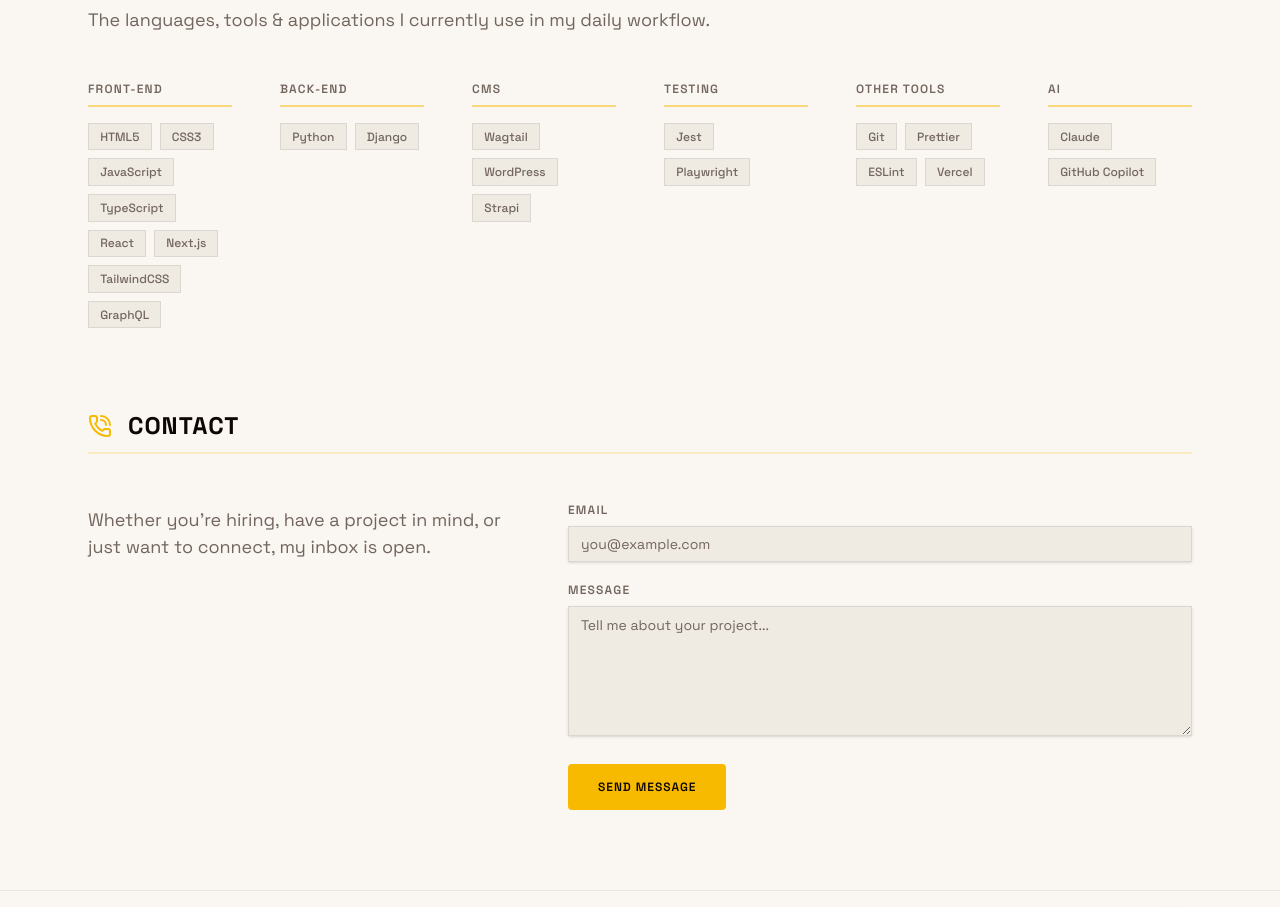
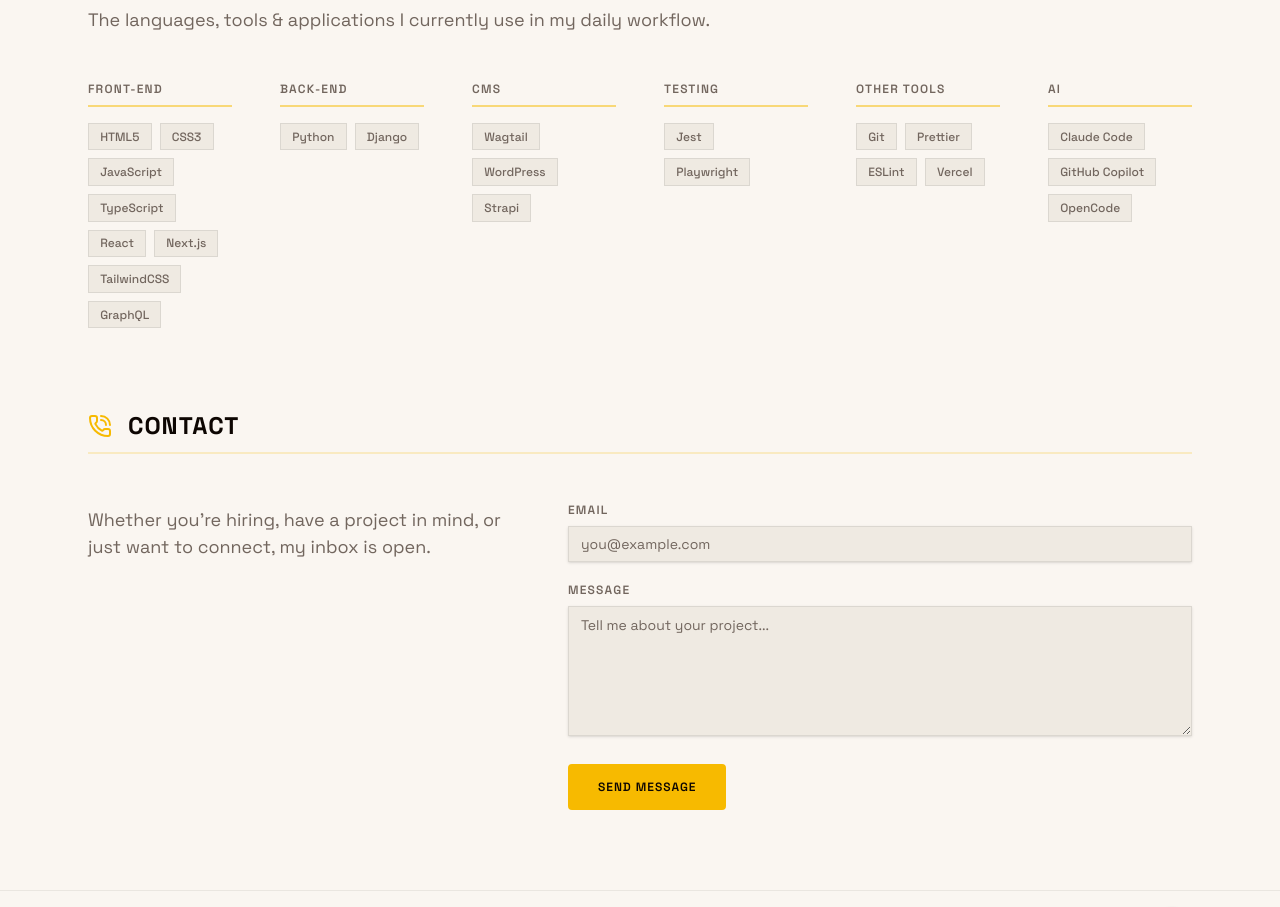
Before and after one commit to bill742/bill742.github.io, a Next.js app: page / in a window 1280 px wide. Shown: the part 2540-3447 px from the top of the page. Built offline with nearby package versions, Linux system fonts and the light colour scheme; no server answers.

Commit message:
Update skills data.

```diff
--- a/src/data/skills.ts
+++ b/src/data/skills.ts
@@ -22,5 +22,5 @@ export const skillsData = [
   ["Wagtail", "WordPress", "Strapi"],
   ["Jest", "Playwright"],
   ["Git", "Prettier", "ESLint", "Vercel"],
-  ["Claude", "GitHub Copilot"],
+  ["Claude Code", "GitHub Copilot", "OpenCode"],
 ];
```
